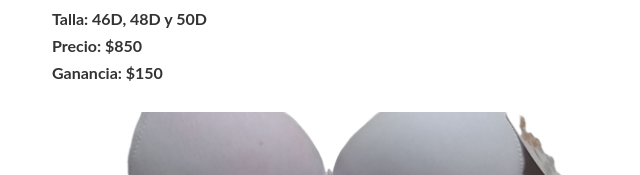
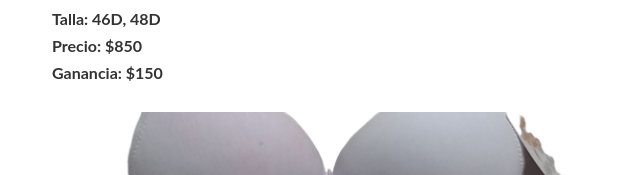
Before and after one commit to ElRydeR/ElRydeR.github.io, a plain HTML site: page ajustadores.html in a window 1280 px wide. Shown: the part 273-448 px from the top of the page, 0-640 px from the left. Drawn offline with Linux system fonts and the light colour scheme.

Commit message:
ajustadores.html

```diff
--- a/ajustadores.html
+++ b/ajustadores.html
@@ -23,7 +23,7 @@
 					/>
 				</figure>
 				<div class="info-product">
-					<h2>Talla: 46D, 48D y 50D</h2>
+					<h2>Talla: 46D, 48D</h2>
 					<h2>Precio: $850</h2>
 					<h2>Ganancia: $150</h2>
 				</div>
```
